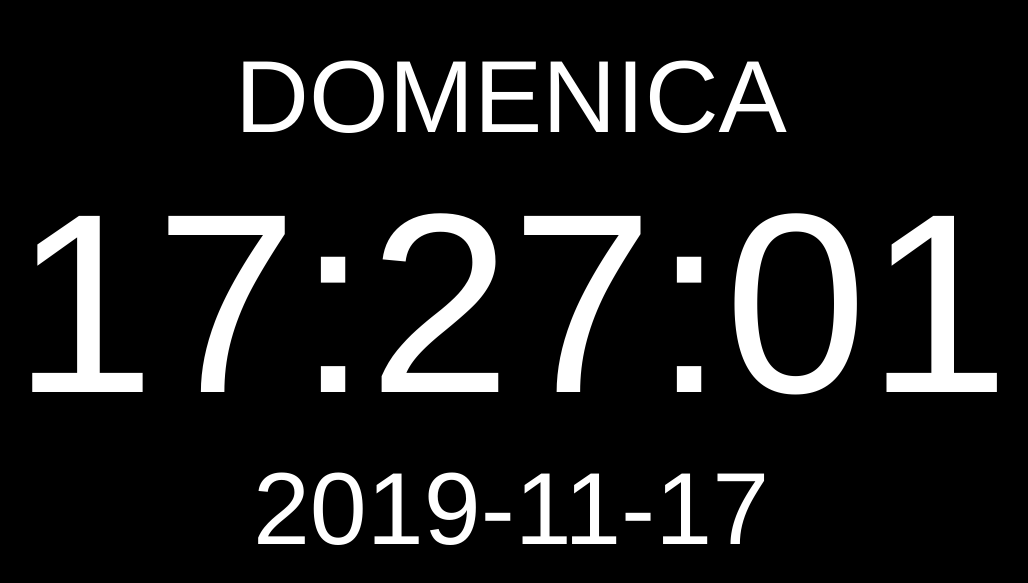
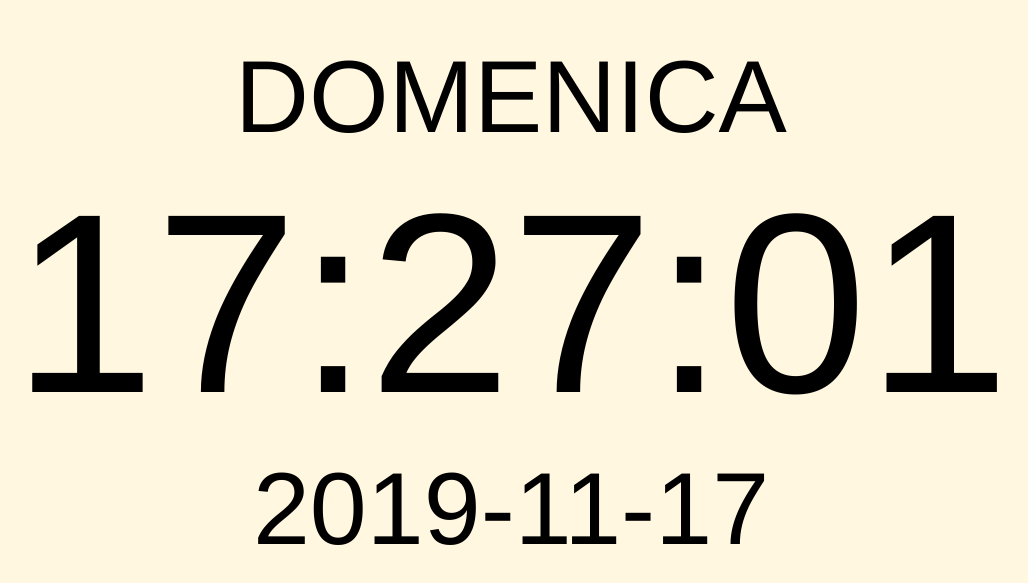
Before and after one commit to pausa/ambrogio, a Vue app in the folder ui/: page / in a window 1280 px wide. Shown: the part 105-688 px from the top of the page, without its empty margins (129-1157 px from the left). Built offline with nearby package versions, Linux system fonts and the light colour scheme.

Commit message:
made background more papery

```diff
--- a/ui/src/App.vue
+++ b/ui/src/App.vue
@@ -28,8 +28,8 @@ body {
   -moz-osx-font-smoothing: grayscale;
   align: center;
   height: 100%;
-  background: #000000;
-  color: #ffffff;
+  background: #fff7df;
+  color: #000000;
 }
 #app {
   height: 100%;
```
